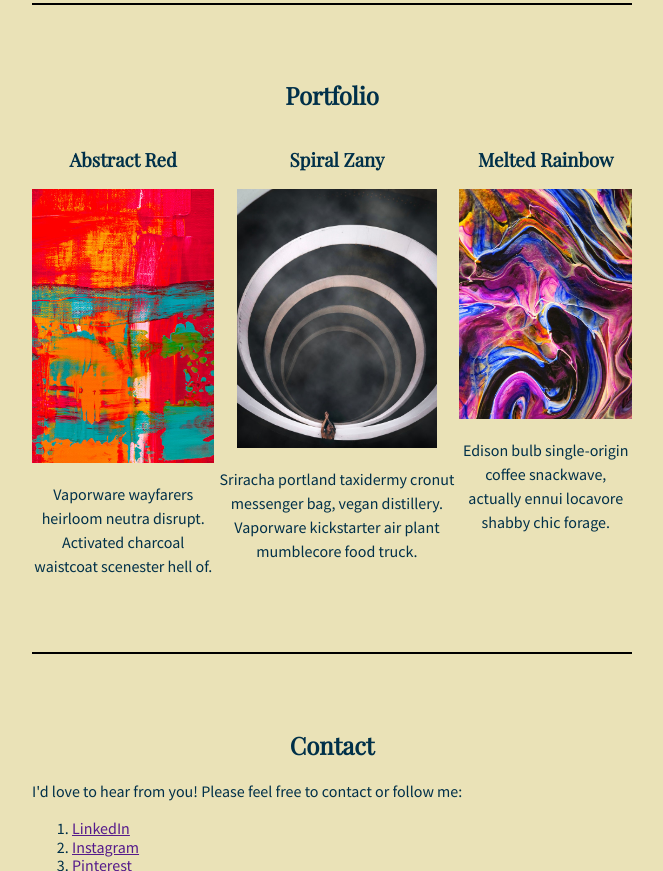
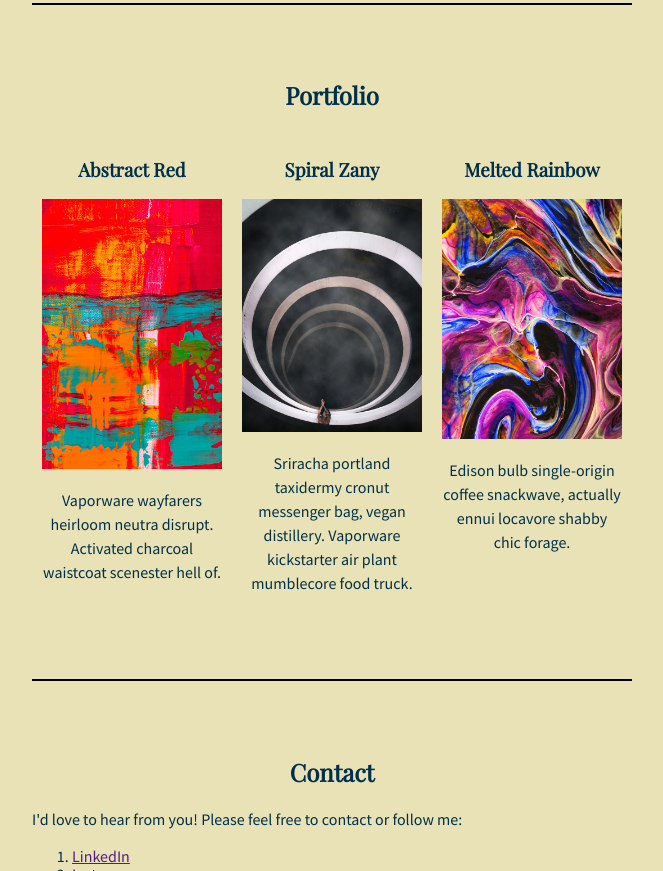
Before and after one commit to esimmonds70/Deeper-with-CSS, a plain HTML site: page index.html in a window 1280 px wide. Shown: the part 796-1667 px from the top of the page, without its empty margins (308-971 px from the left). Drawn offline with nearby package versions, Linux system fonts and the light colour scheme.

Commit message:
Add files via upload

```diff
--- a/index.html
+++ b/index.html
@@ -29,6 +29,7 @@
         <article id="about">
           <h2>About</h2>
           <section class="container">
+
             <div>
               <img
                 class="image-circle"
@@ -69,13 +70,14 @@
 
         <hr />
 
-        <article id="portfolio">
+
+        <article  id="portfolio">
           <h2>Portfolio</h2>
           <div class="container">
-            <section>
+          <section class="images">
           <h3>Abstract Red</h3>
           <div>
-                <img src="images/abstract-red.png" alt="Abstract Red" />
+          <img src="images/abstract-red.png" alt="Abstract Red"/>
           </div>
            <p>
               Vaporware wayfarers heirloom neutra disrupt. Activated charcoal
@@ -83,19 +85,20 @@
             </p>
           </section>
 
-            <section>
+          <section class="images">
+
+
             <h3>Spiral Zany</h3>
             <div>
-                <img src="images/spiral-zany.png" alt="Spiral Zany" />
+            <img src="images/spiral-zany.png" alt="Spiral Zany"/>
             </div>
             <p>
               Sriracha portland taxidermy cronut messenger bag, vegan
-                distillery. Vaporware kickstarter air plant mumblecore food
-                truck.
+              distillery. Vaporware kickstarter air plant mumblecore food truck.
             </p>
           </section>
 
-            <section>
+          <section class="images">
             <h3>Melted Rainbow</h3>
             <div>
              <img src="images/melted-rainbow.png" alt="Melted Rainbow" />
@@ -104,7 +107,7 @@
               Edison bulb single-origin coffee snackwave, actually ennui
               locavore shabby chic forage.
             </p>
-            </section>
+          </section >
         </div>
         </article>
 
--- a/style.css
+++ b/style.css
@@ -89,3 +89,8 @@ footer {
 hr {
   border: 1px solid black;
 }
+
+.images{
+  width: 33%;
+  padding: 10px;
+}
```
Lines whose indentation alone changed are shown as unchanged.
